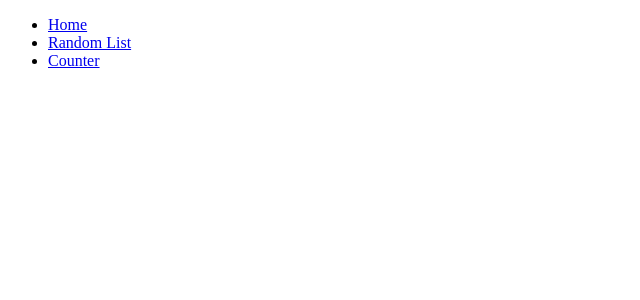
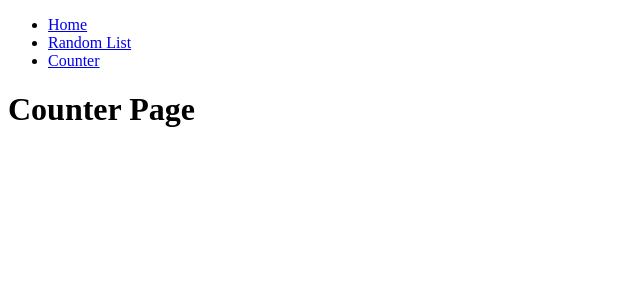
Before and after one commit to jieunheo/react-mini-project, a React (Create React App) app in the folder new-project/: page /counter in a window 1280 px wide. Shown: the top 300 px of the page, without its empty margins (0-640 px from the left). Built offline with nearby package versions, Linux system fonts and the light colour scheme.

Commit message:
페이지 설정

```diff
--- a/new-project/src/App.js
+++ b/new-project/src/App.js
@@ -2,6 +2,7 @@ import React from 'react';
 import { BrowserRouter, Route, Routes } from 'react-router-dom';
 
 import Navigator from './components/Navigator';
+import Counter from './page/Counter';
 import Home from './page/Home';
 import Random from './page/Random';
 
@@ -13,6 +14,7 @@ const App = () => {
 				<Routes>
 					<Route path='/' element={<Home />} />
 					<Route path='/random' element={<Random />} />
+					<Route path='/counter' element={<Counter />} />
 				</Routes>
 			</BrowserRouter>
 		);
--- a/new-project/src/page/Counter.js
+++ b/new-project/src/page/Counter.js
@@ -3,7 +3,7 @@
 const Counter = () => {
   return (
     <div>
-      Counter
+      <h1>Counter Page</h1>
     </div>
   )
 }
--- a/new-project/src/page/Home.js
+++ b/new-project/src/page/Home.js
@@ -3,7 +3,7 @@
 const Home = () => {
   return (
     <div>
-      Home
+      <h1>Home Page</h1>
     </div>
   )
 }
--- a/new-project/src/page/Random.js
+++ b/new-project/src/page/Random.js
@@ -43,6 +43,7 @@ class Random extends Component {
 	render() {
 		return (
 			<div>
+				<h1>Random Page</h1>
         <form onSubmit={this.submitHandler}>
           <button type='submit'>More</button>
         </form>
```
